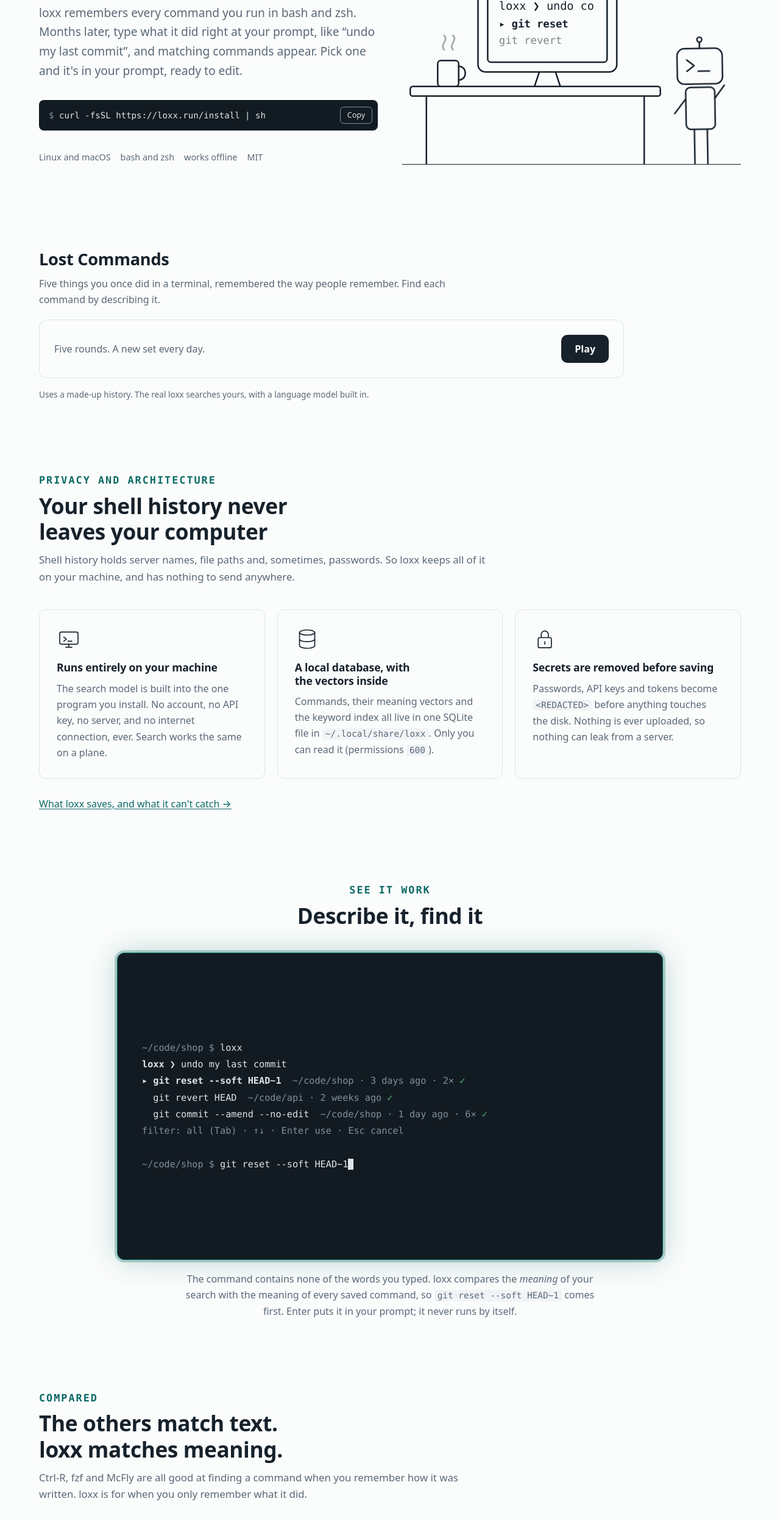
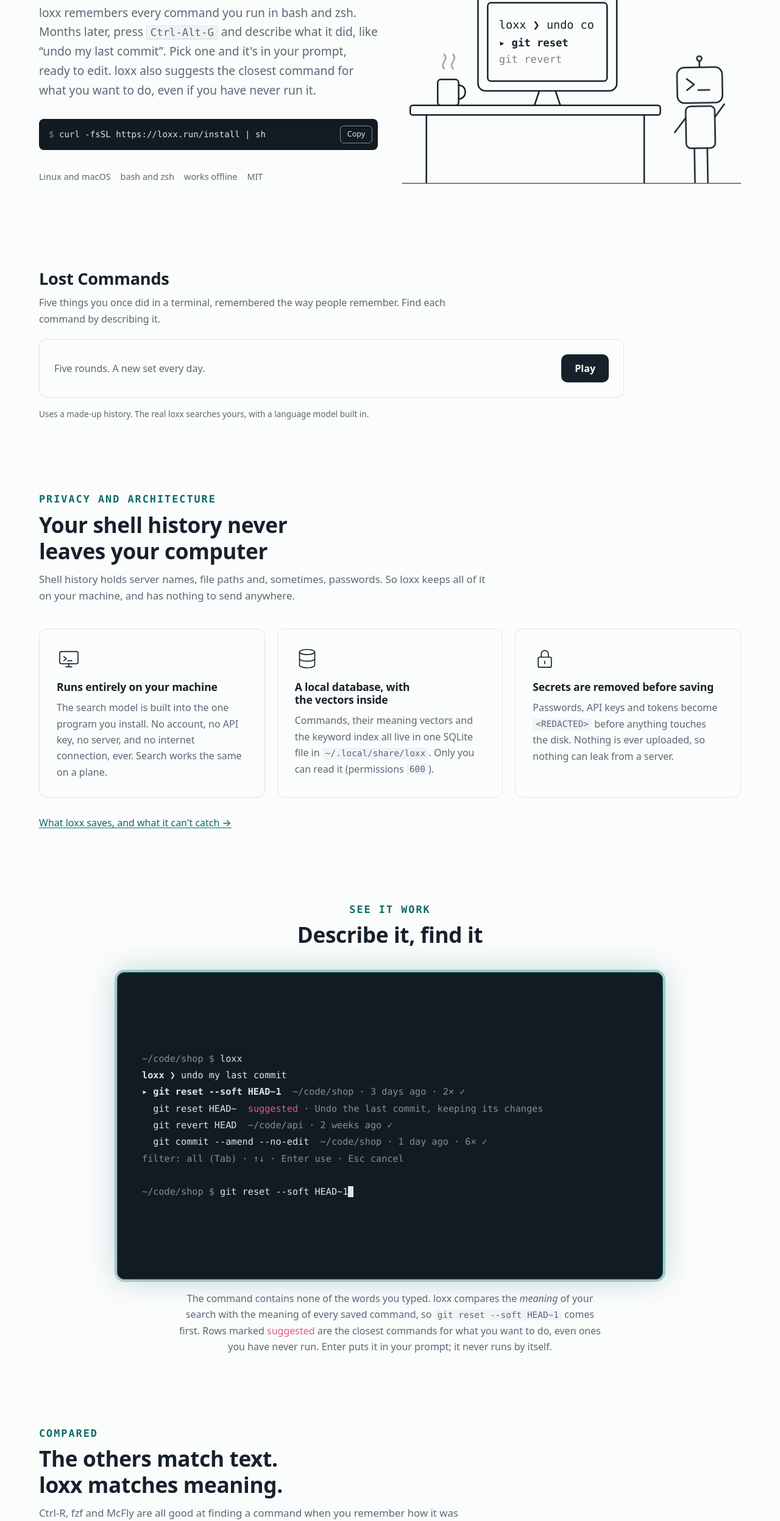
Before and after one commit to AniketR10/loxx, a plain HTML site: page site/index.html in a window 1280 px wide. Shown: the part 306-2800 px from the top of the page at 61% size. Drawn offline with Linux system fonts and the light colour scheme.

Commit message:
change the readme and docs text for command suggestion feature

```diff
--- a/site/index.html
+++ b/site/index.html
@@ -4,7 +4,7 @@
 <meta charset="utf-8">
 <meta name="viewport" content="width=device-width, initial-scale=1">
 <title>loxx: search your bash and zsh history by meaning</title>
-<meta name="description" content="loxx remembers every command you run in bash and zsh. Find one by a word in it or by what it did. Offline, open source, and it hides your secrets.">
+<meta name="description" content="loxx remembers every command you run in bash and zsh. Find one by what it did, or get the closest command for what you want to do. Offline, open source, hides secrets.">
 <link rel="canonical" href="https://loxx.run/">
 <link rel="icon" href="/favicon.svg" type="image/svg+xml">
 <link rel="stylesheet" href="/style.css">
@@ -57,7 +57,7 @@
   <div class="wrap hero-in">
     <div class="pitch">
       <h1>Search your shell history by meaning</h1>
-      <p class="lede">loxx remembers every command you run in bash and zsh. Months later, type what it did right at your prompt, like “undo my last commit”, and matching commands appear. Pick one and it's in your prompt, ready to edit.</p>
+      <p class="lede">loxx remembers every command you run in bash and zsh. Months later, press <kbd>Ctrl-Alt-G</kbd> and describe what it did, like “undo my last commit”. Pick one and it's in your prompt, ready to edit. loxx also suggests the closest command for what you want to do, even if you have never run it.</p>
       <div class="cmd"><pre>curl -fsSL https://loxx.run/install | sh</pre></div>
       <p class="meta"><span>Linux and macOS</span><span>bash and zsh</span><span>works offline</span><span>MIT</span></p>
     </div>
@@ -179,10 +179,11 @@
              aria-label="Typing loxx, then “undo my last commit”, finds git reset --soft HEAD~1 and puts it in the prompt">
       </video>
       (or <img src="/demo.gif" width="1280" height="720" alt="…the same description…">) -->
-      <div class="transcript" role="img" aria-label="Typing loxx, then “undo my last commit”: the first result is git reset --soft HEAD~1, which goes into the prompt, not run.">
+      <div class="transcript" role="img" aria-label="Typing loxx, then “undo my last commit”: the first result is git reset --soft HEAD~1, which goes into the prompt, not run. A suggested command, git reset HEAD~, is listed too.">
 <pre><span class="dim">~/code/shop $</span> loxx
 <b>loxx ❯</b> undo my last commit
 <b>▸ git reset --soft HEAD~1</b>  <span class="dim">~/code/shop · 3 days ago · 2×</span> <span class="ok">✓</span>
+  git reset HEAD~  <span class="sug">suggested</span><span class="dim"> · Undo the last commit, keeping its changes</span>
   git revert HEAD  <span class="dim">~/code/api · 2 weeks ago</span> <span class="ok">✓</span>
   git commit --amend --no-edit  <span class="dim">~/code/shop · 1 day ago · 6×</span> <span class="ok">✓</span>
 <span class="dim">filter: all (Tab) · ↑↓ · Enter use · Esc cancel</span>
@@ -190,7 +191,7 @@
 <span class="dim">~/code/shop $</span> git reset --soft HEAD~1<span class="cursor"> </span></pre>
       </div>
     </div>
-    <figcaption>The command contains none of the words you typed. loxx compares the <em>meaning</em> of your search with the meaning of every saved command, so <code>git reset --soft HEAD~1</code> comes first. Enter puts it in your prompt; it never runs by itself.</figcaption>
+    <figcaption>The command contains none of the words you typed. loxx compares the <em>meaning</em> of your search with the meaning of every saved command, so <code>git reset --soft HEAD~1</code> comes first. Rows marked <span class="sug-t">suggested</span> are the closest commands for what you want to do, even ones you have never run. Enter puts it in your prompt; it never runs by itself.</figcaption>
   </figure>
 </section>
 
@@ -209,6 +210,7 @@
       <tbody>
         <tr><th scope="row">How it matches</th><td>Exact text</td><td>Letters in order</td><td>Text (substring or fuzzy), ranked by a small neural network</td><td class="us">Words and meaning</td></tr>
         <tr><th scope="row">Finds <q>undo my last commit</q> → <code>git reset --soft HEAD~1</code></th><td><span class="no" aria-label="No">✗</span></td><td><span class="no" aria-label="No">✗</span></td><td><span class="no" aria-label="No">✗</span></td><td class="us"><span class="yes" aria-label="Yes">✓</span></td></tr>
+        <tr><th scope="row">Suggests the closest command for what you want to do, even if you have never run it</th><td><span class="no" aria-label="No">✗</span></td><td><span class="no" aria-label="No">✗</span></td><td><span class="no" aria-label="No">✗</span></td><td class="us"><span class="yes" aria-label="Yes">✓</span><br><span class="note-s">for programs you have installed</span></td></tr>
         <tr><th scope="row">Narrow to this folder or repo, or this terminal</th><td><span class="no" aria-label="No">✗</span></td><td><span class="no" aria-label="No">✗</span></td><td>Ranks this folder higher</td><td class="us"><span class="yes" aria-label="Yes">✓</span> and “failed”</td></tr>
         <tr><th scope="row">Keeps passwords and keys out of saved history</th><td><span class="no" aria-label="No">✗</span></td><td><span class="no" aria-label="No">✗</span></td><td><span class="no" aria-label="No">✗</span><br><span class="note-s">only if you skip the command</span></td><td class="us"><span class="yes" aria-label="Yes">✓</span><br><span class="note-s">replaces the secret, keeps the command</span></td></tr>
         <tr><th scope="row">Shells</th><td>bash (built in)</td><td>bash, zsh, fish</td><td>bash, zsh, PowerShell</td><td class="us">bash, zsh</td></tr>
--- a/site/style.css
+++ b/site/style.css
@@ -103,6 +103,7 @@
 .term .ok { color: var(--ok); }
 .term .bad { color: var(--bad); }
 .term .sug { color: var(--sug); }
+.transcript .sug, .sug-t { color: var(--sug); }
 .term .sel { font-weight: 700; }
 .term .cursor { background: var(--term-fg); color: var(--term-bg); }
 .term .red { color: #f0b45a; }
```
Also changed, not shown: site/docs/how-it-works/index.html (+1 -1 lines), site/docs/usage/index.html (+2 -2 lines).
